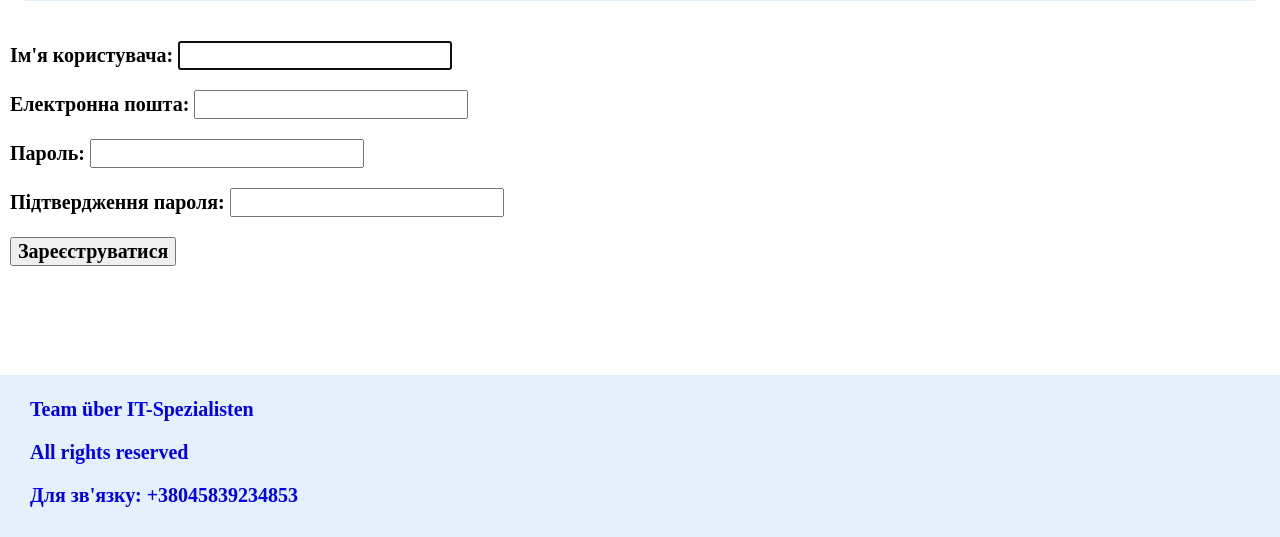
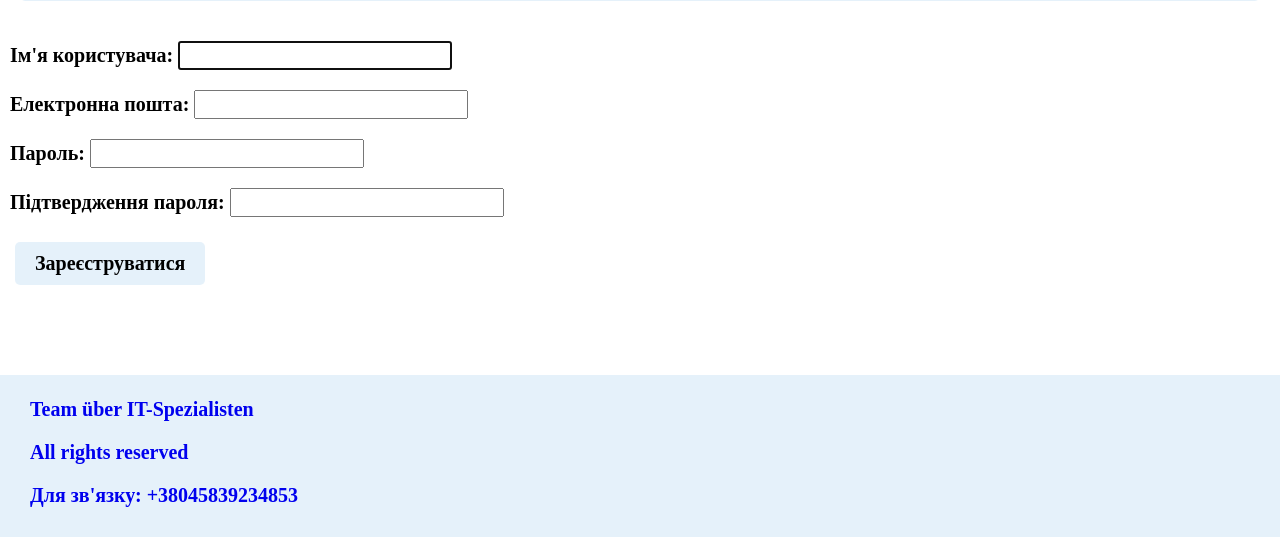
Before and after one commit to TimGamesYT/PortalGroup, a Django app: page /auth_system/register/ in a window 1280 px wide. Shown: the part 263-800 px from the top of the page. Run offline with Django 5.2, Linux system fonts and the light colour scheme.

Commit message:
Returned button class

```diff
--- a/static/css/dark-theme.css
+++ b/static/css/dark-theme.css
@@ -101,10 +101,29 @@ nav {
     box-shadow: 0 0 10px var(--shadow-color);
 }
 
+footer {
+    background-color: rgba(0, 204, 0, 0.1);
+    color: var(--text-color);
+    border-top: 1px solid var(--secondary-color);
+    box-shadow: 0 0 10px var(--shadow-color);
+}
 
-footer {
+.button {
     background-color: rgba(0, 204, 0, 0.1);
     color: var(--text-color);
     border: 1px solid var(--secondary-color);
     box-shadow: 0 0 10px var(--shadow-color);
+    padding: 10px 20px;
+    margin: 5px;
+    border-radius: 5px;
+
 }
+
+.button:hover {
+    background-color: var(--secondary-color);
+}
+
+.button:active {
+    background-color: var(--secondary-color);
+    box-shadow: inset 0 0 20px var(--shadow-color);
+}
--- a/static/css/light-theme.css
+++ b/static/css/light-theme.css
@@ -107,3 +107,19 @@ footer {
     color: #0000EE;
     box-shadow: 0 0 10px var(--shadow-color);
 }
+
+.button {
+    background-color: rgba(0, 119, 204, 0.1);
+    border: 0px;
+    padding: 10px 20px;
+    margin: 5px;
+    border-radius: 5px;
+}
+
+.button:hover {
+    background-color: rgba(0, 0, 0, 0.2);
+}
+
+.button:active {
+    background-color: rgba(0, 0, 0, 0.3);
+}
--- a/static/css/style.css
+++ b/static/css/style.css
@@ -152,17 +152,17 @@ footer > * {
     display: flex;
     margin: 5px 0;
 }
-.profile-name-bio{
+.profile-name-bio {
     display: flex;
     flex-direction: column;
     justify-content: center;
     margin-left: 30px;
 }
-.sort{
+.sort {
     display: flex;
     justify-content: space-evenly;
 }
-.box{
+.box {
     background-color: rgba(0, 0, 0, 0.1);
     border-radius: 10px;
     padding: 15px;
```
